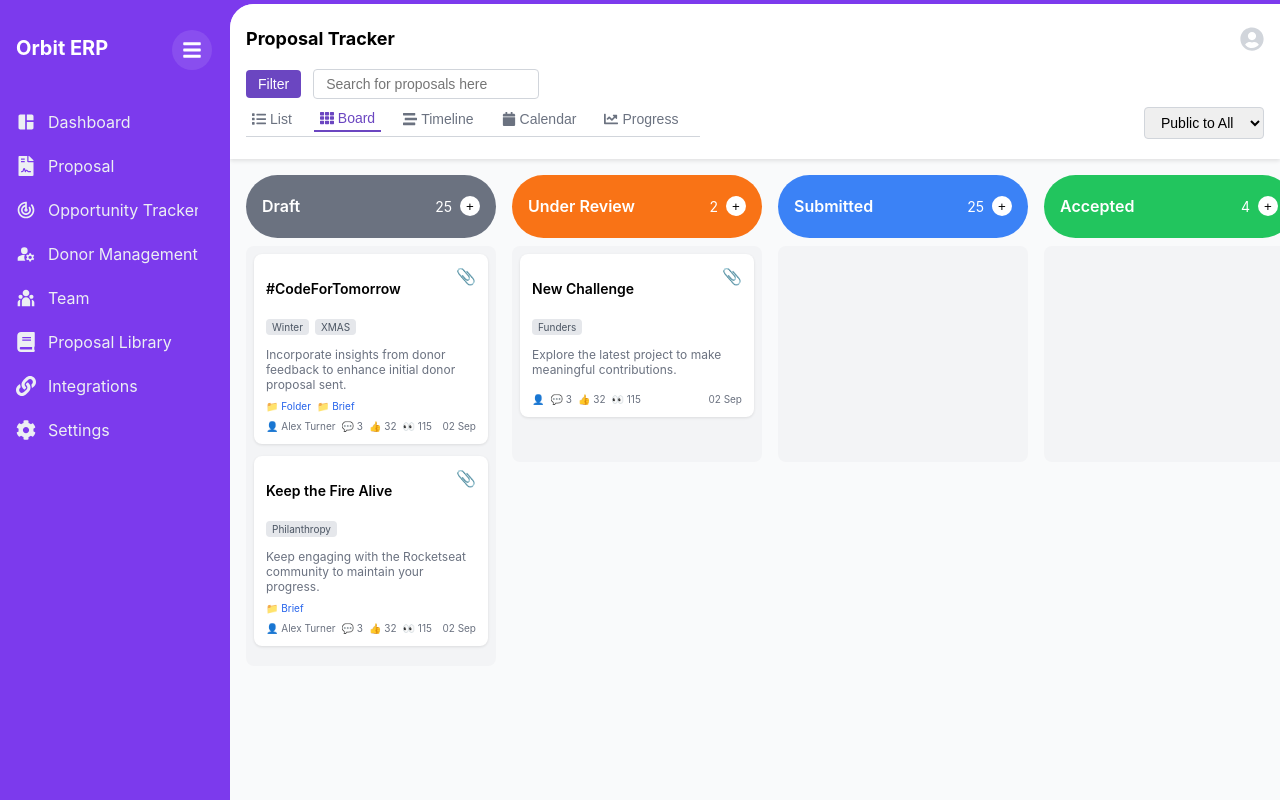
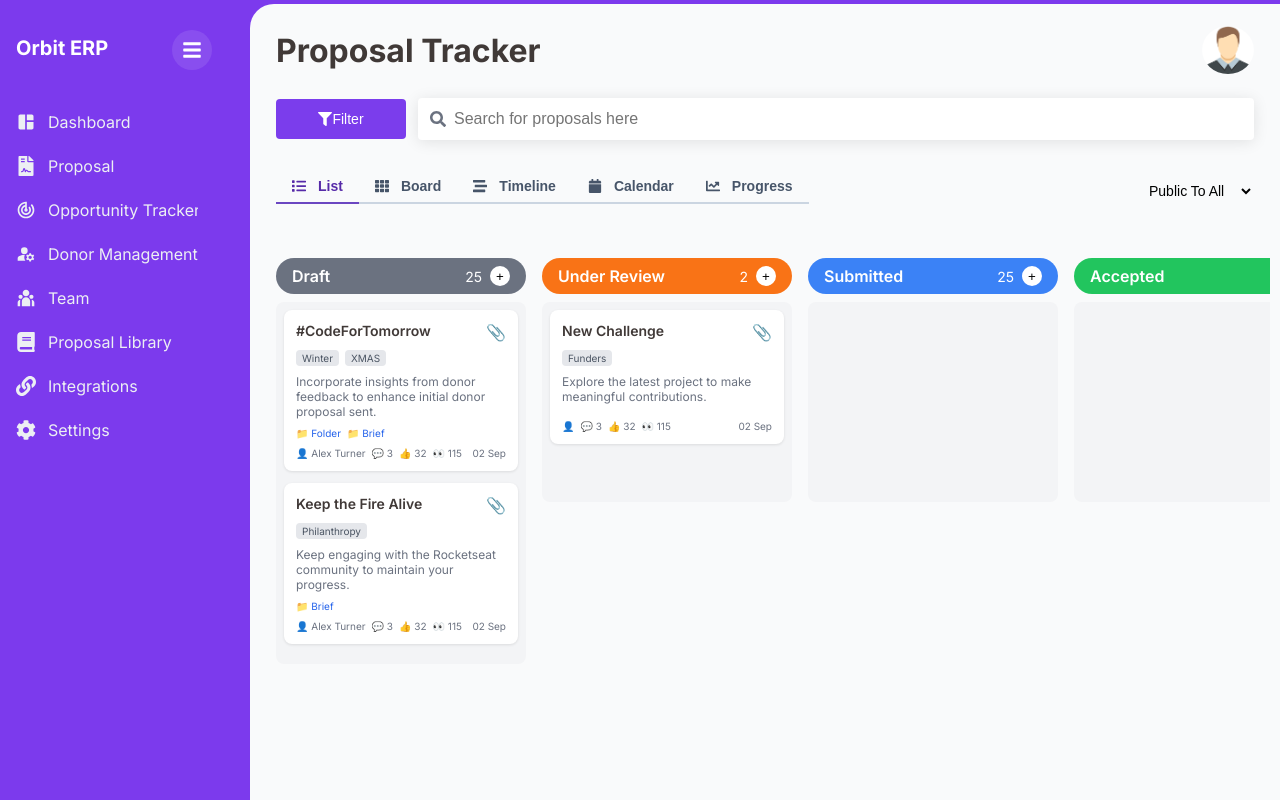
Before and after one commit to Circuit-Pointe-Charity-Foundation/OrbitERP, a React (Create React App) app: page / in a window 1280 px wide. Built offline with nearby package versions, Linux system fonts and the light colour scheme.

Commit message:
Completed Header styling

```diff
--- a/src/App.js
+++ b/src/App.js
@@ -8,13 +8,14 @@ const MainContent = styled.div`
   position: absolute;
   top: 4px;
   left: ${(props) =>
-    props.isSidebarOpen ? "230px" : "64px"}; /* Adjust based on sidebar state */
+    props.isSidebarOpen ? "250px" : "64px"}; /* Adjust based on sidebar state */
   width: ${(props) =>
-    props.isSidebarOpen ? "calc(100vw - 230px)" : "calc(100vw - 64px)"};
+    props.isSidebarOpen ? "calc(100vw - 250px)" : "calc(100vw - 64px)"};
   height: calc(100vh - 4px);
   background-color: #f9fafb;
   border-top-left-radius: 24px;
   overflow: auto;
+  padding: 10px;
   z-index: 3;
   transition: left 0.3s ease, width 0.3s ease; /* Smooth transition */
 `;
--- a/src/components/Header.js
+++ b/src/components/Header.js
@@ -1,111 +1,177 @@
-import React from "react";
+import React, { useState } from "react";
 import styled from "styled-components";
 import {
-  FaUserCircle,
   FaList,
   FaTh,
   FaStream,
   FaCalendar,
   FaChartLine,
+  FaFilter,
+  FaSearch,
 } from "react-icons/fa";
+
+import maleAvatar from "../img/male_avatar.png";
+import femaleAvatar from "../img/female_avatar.png";
 
 const HeaderContainer = styled.div`
   padding: 12px 16px;
-  background-color: white;
-  box-shadow: 0 2px 4px rgba(0, 0, 0, 0.1);
+  background-color: transparent;
 `;
 
 const Row = styled.div`
   display: flex;
   align-items: center;
   justify-content: space-between;
-  margin-bottom: 8px;
+  margin-bottom: 24px;
 `;
 
 const Title = styled.h1`
-  font-size: 18px; /* Smaller font */
+  font-size: 32px;
   font-weight: bold;
 `;
 
-const UserIcon = styled(FaUserCircle)`
-  font-size: 24px;
-  color: #d1d5db;
+const Avatar = styled.img`
+  width: 52px;
+  height: 48px;
+  border-radius: 50%;
+  object-fit: cover;
 `;
 
 const FilterButton = styled.button`
-  background-color: #6b46c1; /* Purple */
+  background-color: #7b3dec;
   color: white;
-  padding: 6px 12px;
+  padding: 12px;
+  height: 100%;
+  width: 130px;
   border-radius: 4px;
   border: none;
   cursor: pointer;
   margin-right: 12px;
   font-size: 14px;
+  font-weight: 400;
+  display: flex;
+  align-items: center;
+  justify-content: center;
+  transition: all 0.3s ease;
+  &:hover {
+    background-color: #562aa8;
+  }
+`;
+
+const SearchInputContainer = styled.div`
+  position: relative;
+  flex-grow: 1;
 `;
 
 const SearchInput = styled.input`
-  border: 1px solid #d1d5db;
+  border: none;
   border-radius: 4px;
-  padding: 6px 12px;
-  width: 200px;
-  font-size: 14px;
+  padding: 12px 12px 12px 36px; // Adjusted padding for icon (left increased)
+  height: 100%; // Matches FilterButton height
+  width: 100%; // Takes full container width
+  font-size: 16px;
+  box-shadow: 0 2px 15px rgba(0, 0, 0, 0.1); // Added lifted effect
+
+  &:focus {
+    outline: none;
+    box-shadow: 0 2px 4px rgba(0, 0, 0, 0.1), 0 0 0 2px #7b3dec; // Focus state
+  }
+`;
+
+const SearchIcon = styled(FaSearch)`
+  // New styled component for search icon
+  position: absolute;
+  left: 12px;
+  top: 50%;
+  size: 24px;
+  transform: translateY(-50%);
+  color: #6b7280; // Gray color for icon
 `;
 
 const ViewContainer = styled.div`
   display: flex;
   align-items: center;
-  border-bottom: 1px solid #d1d5db; /* Gray border */
-  padding-bottom: 4px;
+  justify-content: space-between;
 `;
 
 const ViewLink = styled.button`
-  color: ${(props) => (props.active ? "#6b46c1" : "#6b7280")};
+  color: ${(props) => (props.active ? "#562aa8" : "#475569")};
   background: none;
   border: none;
   cursor: pointer;
   display: flex;
   align-items: center;
-  margin-right: 16px;
+  margin-right: 0;
   font-size: 14px;
-  padding-bottom: 4px;
-  border-bottom: ${(props) => (props.active ? "2px solid #6b46c1" : "none")};
+  font-weight: 700;
+  padding-bottom: 8px;
+  padding-right: 16px;
+  padding-left: 16px;
+  border-bottom: ${(props) =>
+    props.active ? "2px solid #6b46c1" : "2px solid #CBD5E1"};
 
   &:hover {
-    color: #553c9a;
+    color: #7b3dec;
   }
 
   svg {
-    margin-right: 4px;
+    margin-right: 12px;
     color: inherit;
   }
 `;
 
 const VisibilitySelect = styled.select`
-  border: 1px solid #d1d5db;
-  border-radius: 4px;
+  border: none;
   padding: 6px 12px;
   font-size: 14px;
+  font-weight: 500;
+  background-color: transparent;
+  cursor: pointer;
 `;
 
 const Header = () => {
+  const [gender, setGender] = useState("male"); // Could come from props or user data
+  const avatarSrc = gender === "male" ? maleAvatar : femaleAvatar;
+  const toggleGender = () => {
+    setGender((prev) => (prev === "male" ? "female" : "male"));
+  };
+
   return (
     <HeaderContainer>
       <Row>
         <Title>Proposal Tracker</Title>
-        <UserIcon />
+        <Avatar
+          src={avatarSrc}
+          alt={`${gender} Avatar`}
+          onClick={toggleGender}
+        />
       </Row>
       <Row>
-        <div style={{ display: "flex", alignItems: "center" }}>
-          <FilterButton>Filter</FilterButton>
-          <SearchInput type="text" placeholder="Search for proposals here" />
+        <div
+          style={{
+            display: "flex",
+            justifyContent: "space-between",
+            width: "100%",
+            alignItems: "center",
+            marginBottom: "12px",
+          }}
+        >
+          <FilterButton>
+            <FaFilter />
+            Filter
+          </FilterButton>
+          <SearchInputContainer>
+            <SearchIcon />
+            <SearchInput type="text" placeholder="Search for proposals here" />
+          </SearchInputContainer>
         </div>
       </Row>
       <Row>
         <ViewContainer>
-          <ViewLink>
+          <ViewLink active>
             <FaList /> List
           </ViewLink>
-          <ViewLink active>
+          <ViewLink>
             <FaTh /> Board
           </ViewLink>
           <ViewLink>
@@ -119,7 +185,7 @@ const Header = () => {
           </ViewLink>
         </ViewContainer>
         <VisibilitySelect>
-          <option>Public to All</option>
+          <option>Public To All</option>
         </VisibilitySelect>
       </Row>
     </HeaderContainer>
--- a/src/components/Sidebar.js
+++ b/src/components/Sidebar.js
@@ -24,7 +24,7 @@ const NavContainer = styled.div`
   top: 0;
   left: 0;
   width: ${(props) =>
-    props.isOpen ? "200px" : "64px"}; // Narrower when closed
+    props.isOpen ? "230px" : "64px"}; // Narrower when closed
   height: 100vh;
   padding: 16px;
   color: white;
--- a/src/index.css
+++ b/src/index.css
@@ -1,10 +1,20 @@
+@import url('https://fonts.googleapis.com/css2?family=Inter:wght@400;500;600;700&display=swap');
+
+* {
+  box-sizing: border-box;
+  margin: 0;
+  padding: 0;
+  text-decoration: none;
+}
+
 body {
   margin: 0;
-  font-family: -apple-system, BlinkMacSystemFont, 'Segoe UI', 'Roboto', 'Oxygen',
+  font-family: 'Inter', -apple-system, BlinkMacSystemFont, 'Segoe UI', 'Roboto', 'Oxygen',
     'Ubuntu', 'Cantarell', 'Fira Sans', 'Droid Sans', 'Helvetica Neue',
     sans-serif;
   -webkit-font-smoothing: antialiased;
   -moz-osx-font-smoothing: grayscale;
+  color: #403937;
 }
 
 code {
```
Also changed, not shown: src/img/female_avatar.png (added), src/img/male_avatar.png (added).
